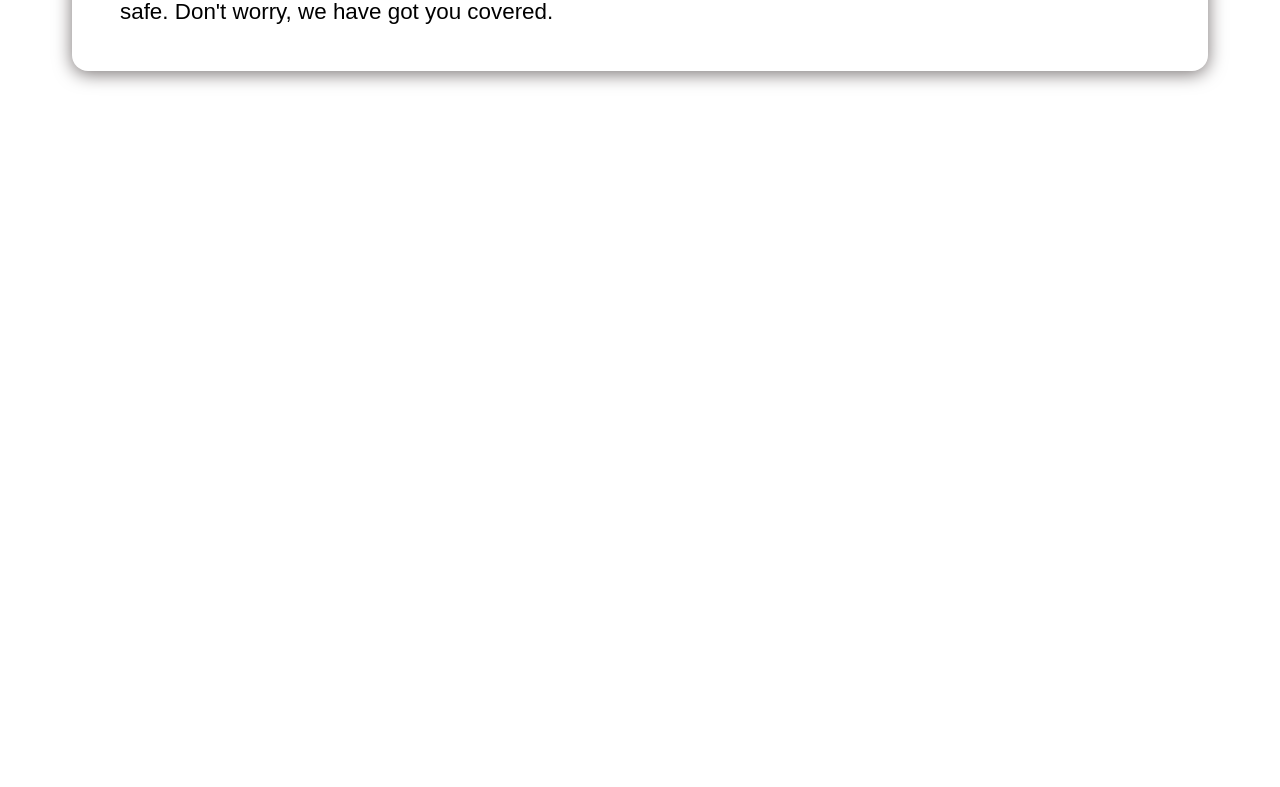
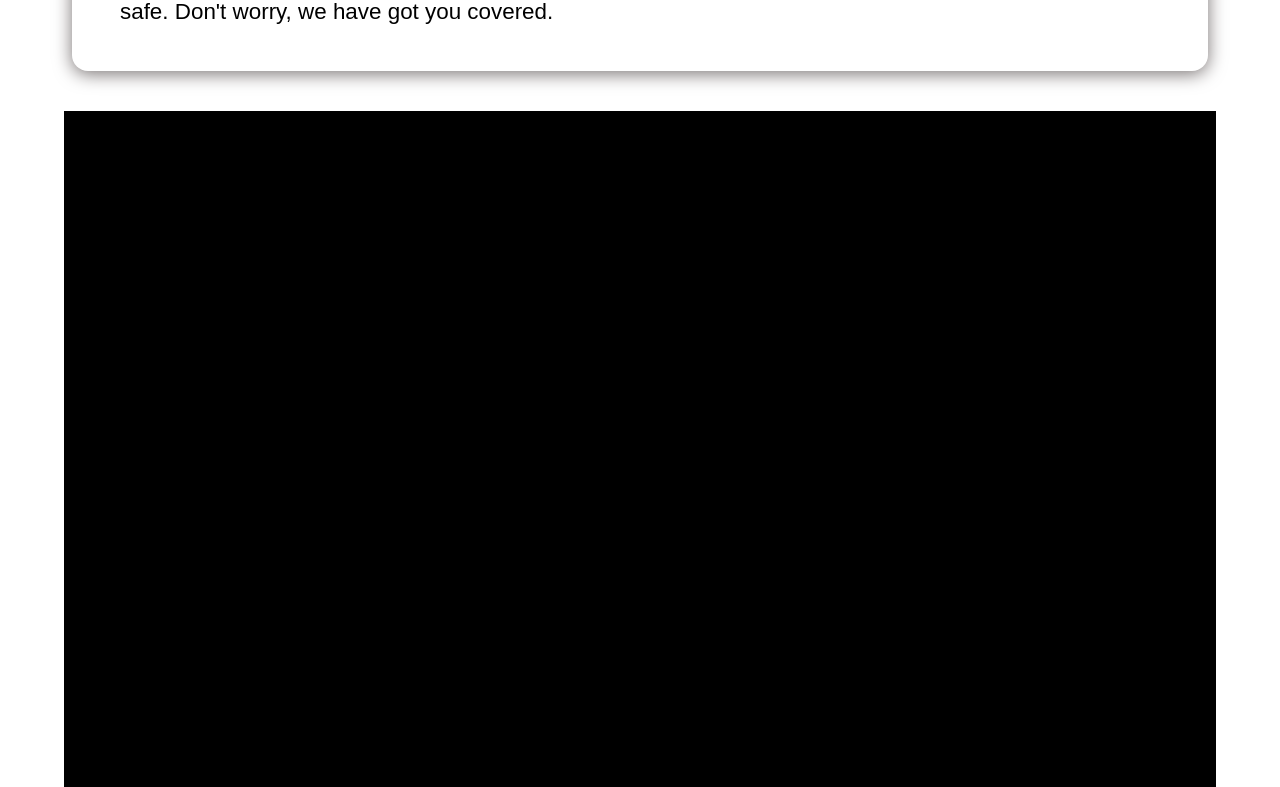
Before and after one commit to Suman373/blossom, a React (Create React App) app in the folder client/: page / in a window 1280 px wide. Shown: the part 833-1620 px from the top of the page. Built offline with nearby package versions, Linux system fonts and the light colour scheme.

Commit message:
fix: adding platform section to home

```diff
--- a/client/src/pages/public/Home/Home.jsx
+++ b/client/src/pages/public/Home/Home.jsx
@@ -12,7 +12,7 @@ const Home = () => {
         <>
             <Container>
                 <NavbarHome />
-                <Box className="banner-wrapper" sx={{ bgcolor: '#ffffff', height: '100vh' }}>
+                <Box className="banner-wrapper">
                     <section className="banner-slogan">
                         <h1>
                             Your Go-to Fundraising Platform
@@ -48,12 +48,18 @@ const Home = () => {
                         <img src={givetakeheart} alt="give-take-heart" />
                     </section>
                 </Box>
-                <Box className="platform-wrapper" sx={{ bgcolor: '#ffffff', height: '100vh' }}>
+                <Box className="platform-wrapper">
                     <section className="our-platform">
-
+                        <h1>An onboarding experience</h1>
+                        <div className="platform-card">
+                            <p>Lorem ipsum, dolor sit amet consectetur adipisicing elit. Fugit dolore neque natus eveniet a officia quibusdam magni maiores consequuntur ad!</p>
+                        </div>
                     </section>
-                    <section className="platform-illustration">
-
+                    <section className="our-platform">
+                        <h1>Optimized to any device</h1>
+                        <div className="platform-card">
+                            <p>Lorem ipsum dolor sit amet consectetur adipisicing elit. Laudantium dolores corrupti dignissimos sed possimus tenetur similique quis libero cumque veritatis?</p>
+                        </div>
                     </section>
                 </Box>
             </Container>
--- a/client/src/pages/public/Home/Home.scss
+++ b/client/src/pages/public/Home/Home.scss
@@ -85,10 +85,21 @@
         }
         img{
             height:100%;
-            width:25rem;
+            max-width:25rem;
             position:absolute;
             right:1rem;
             top:0rem;
         }
     }
 }
+
+.platform-wrapper{
+    min-height: 100vh;
+    display: grid;
+    place-content: center;
+    padding:0.5rem;
+    gap:2rem;
+    margin:2rem 0;
+    background: variables.$shadow;
+    background:black;
+}
```
